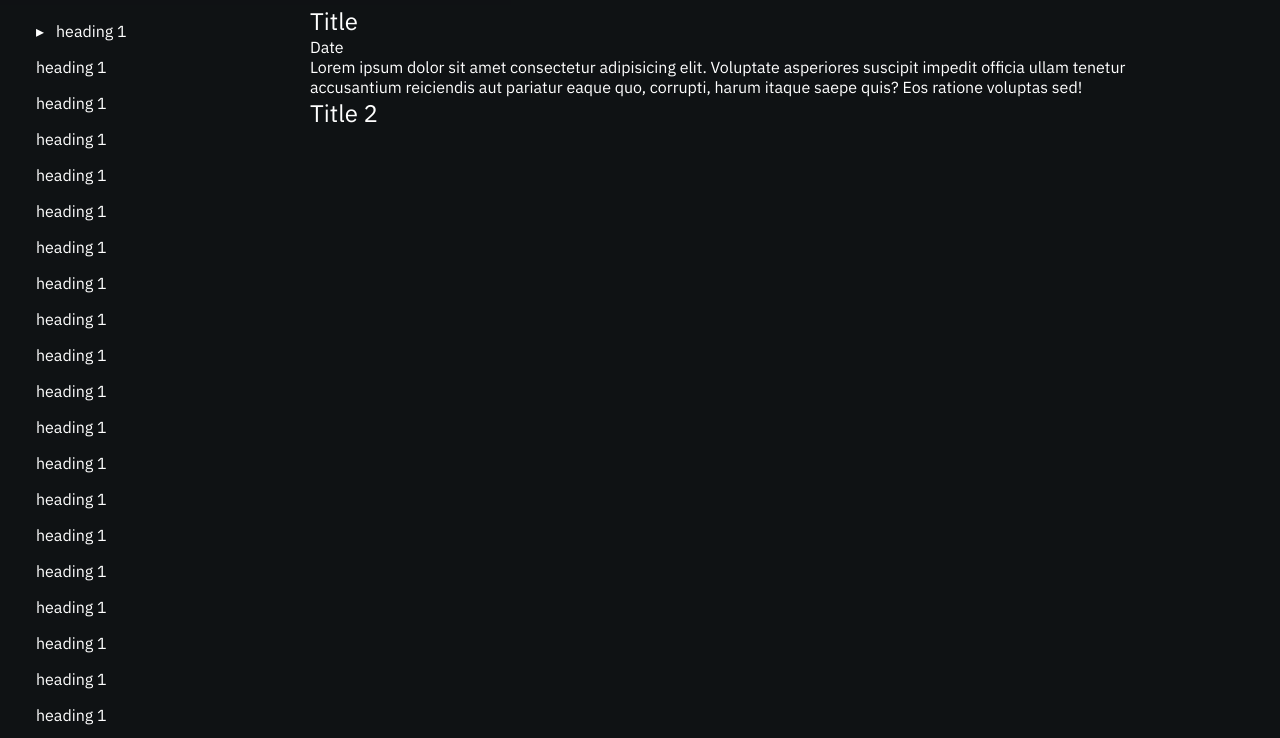
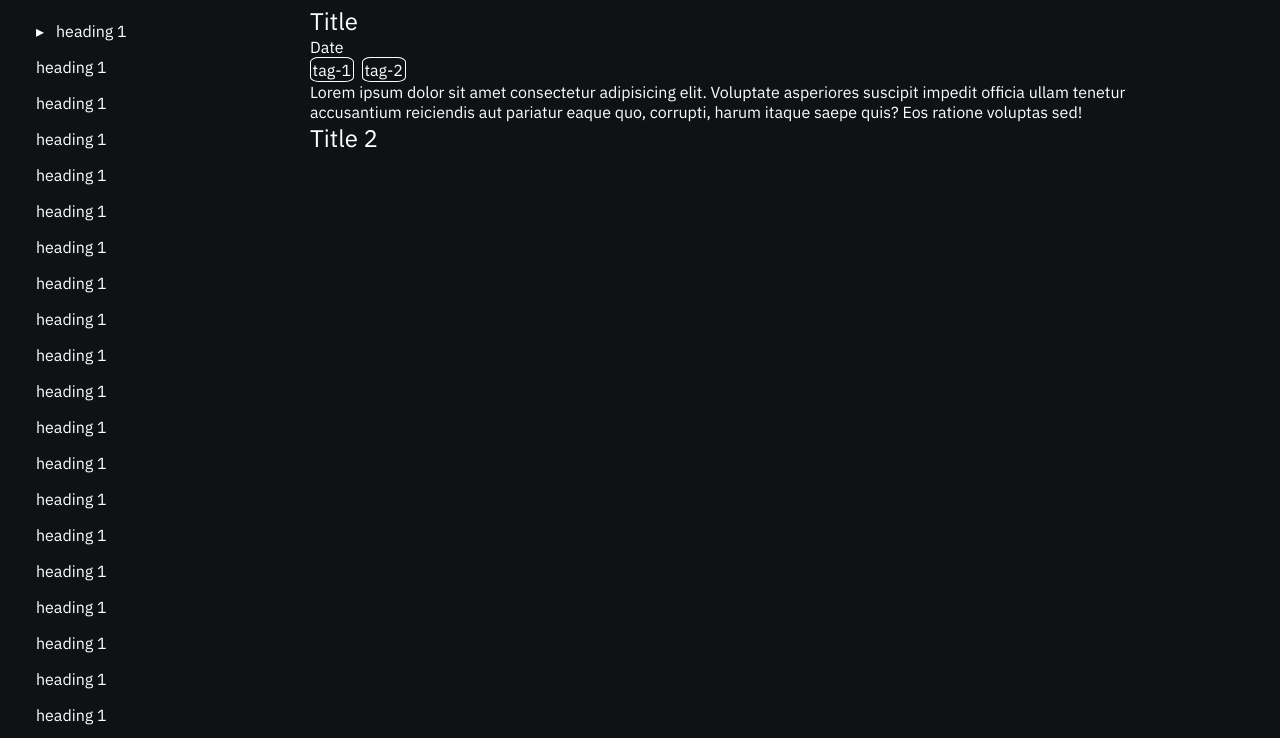
Before and after one commit to imaginarynil/imaginarynil.github.io, a plain HTML site: page post/hello-world/index.html in a window 1280 px wide. Shown: the part 59-797 px from the top of the page. Drawn offline with Linux system fonts and the light colour scheme.

Commit message:
add show post's tags

```diff
--- a/data/post.json
+++ b/data/post.json
@@ -1,16 +1,14 @@
-[
-    {
-        "id": 1,
+{
+    "1": {
         "url": "/post/hello-world/index.html",
         "title": "Hello, World!",
         "excerpt": "Lorem ipsum dolor sit amet consectetur adipisicing elit. Illum rem quae quam distinctio! Obcaecati unde ut molestiae labore voluptatum maiores, quidem corporis adipisci optio nostrum eveniet assumenda libero cum ipsa.",
         "created_date": "2024-06-03"
     },
-    {
-        "id": 2,
+    "2": {
         "url": "/post-2.html",
         "title": "Lorem ipsum 2",
         "excerpt": "Lorem ipsum dolor sit amet consectetur adipisicing elit. Illum rem quae quam distinctio! Obcaecati unde ut molestiae labore voluptatum maiores, quidem corporis adipisci optio nostrum eveniet assumenda libero cum ipsa.",
         "created_date": "2024-06-03"
     }
-]
+}
--- /dev/null
+++ b/data/post_tag.json
@@ -0,0 +1,10 @@
+{
+    "1": {
+        "postId": "1",
+        "tagId": "1"
+    },
+    "2": {
+        "postId": "1",
+        "tagId": "2"
+    }
+}
--- /dev/null
+++ b/data/tag.json
@@ -0,0 +1,8 @@
+{
+    "1": {
+        "name": "tag-1"
+    },
+    "2": {
+        "name": "tag-2"
+    }
+}
--- a/post/hello-world/index.html
+++ b/post/hello-world/index.html
@@ -32,6 +32,7 @@
             <article class="post">
                 <h1>Title</h1>
                 <p>Date</p>
+                <ul class="tag-list"></ul>
                 <p>Lorem ipsum dolor sit amet consectetur adipisicing elit. Voluptate asperiores suscipit impedit
                     officia ullam tenetur accusantium reiciendis aut pariatur eaque quo, corrupti, harum itaque saepe
                     quis? Eos ratione voluptas sed!</p>
@@ -183,8 +184,6 @@
                 id: "heading-6"
             },)
         }
-        createLinkTreeElement(links, "left-nav-desktop", true)
-        createLinkTreeElement(links, "mobile-left-nav", false)
         const leftNavMobileToggleBtnEl = document.querySelector("#mobile-left-nav-toggle-btn")
         leftNavMobileToggleBtnEl.onclick = function () {
             const leftNavMobileEl = document.querySelector("#mobile-left-nav")
@@ -194,6 +193,30 @@
                 toggleBtnIcon.classList.toggle("btn-active")
             }
         }
+        createLinkTreeElement(links, "left-nav-desktop", true)
+        createLinkTreeElement(links, "mobile-left-nav", false)
+        const tagListEl = document.querySelector(".tag-list")
+        const postId = "1" // insert manually
+        fetch("/data/post.json")
+            .then(res => res.json())
+            .then(postTable => {
+                fetch("/data/post_tag.json")
+                    .then(res => res.json())
+                    .then(postTagTable => {
+                        fetch("/data/tag.json")
+                            .then(res => res.json())
+                            .then(tagTable => {
+                                for (const [_, val] of Object.entries(postTagTable)) {
+                                    if (val.postId === postId) {
+                                        const tagListItemEl = document.createElement("li")
+                                        tagListEl.appendChild(tagListItemEl)
+                                        tagListItemEl.classList.add("tag-list-item")
+                                        tagListItemEl.appendChild(document.createTextNode(tagTable[val.tagId].name))
+                                    }
+                                }
+                            })
+                    })
+            })
     </script>
 </body>
 
--- a/post/post.style.css
+++ b/post/post.style.css
@@ -97,6 +97,18 @@
     width: 100%;
 }
 
+.tag-list {
+    display: flex;
+    list-style-type: none;
+    gap: 0.5rem;
+}
+
+.tag-list-item {
+    border: 0.05rem solid white;
+    border-radius: 20%;
+    padding: 0.1rem;
+}
+
 @media screen and (min-width: 600px) {
     .post {
         max-width: 600px;
```
Also changed, not shown: post/index.html (+5 -5 lines).
